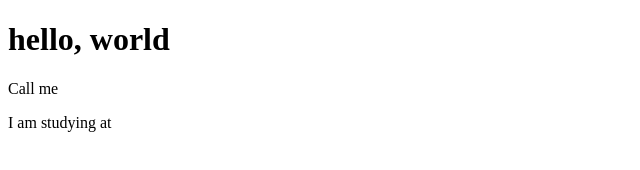
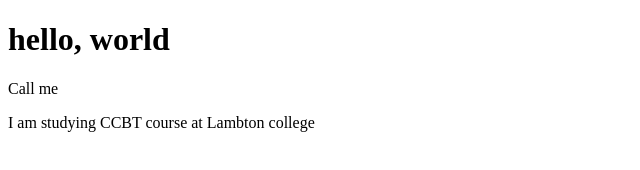
Before and after one commit to harpreet95034/test-example, a plain HTML site: page index.html in a window 1280 px wide. Shown: the whole page, without its empty margins (0-640 px from the left). Drawn offline with Linux system fonts and the light colour scheme.

Commit message:
Update index.html

```diff
--- a/index.html
+++ b/index.html
@@ -6,6 +6,6 @@
   <body>
     <h1>hello, world</h1>
     <p>Call me <name></p>
-    <p>I am studying <course> at <college></p>
+    <p>I am studying CCBT course at Lambton college </p>
   </body>
 </html>
```
